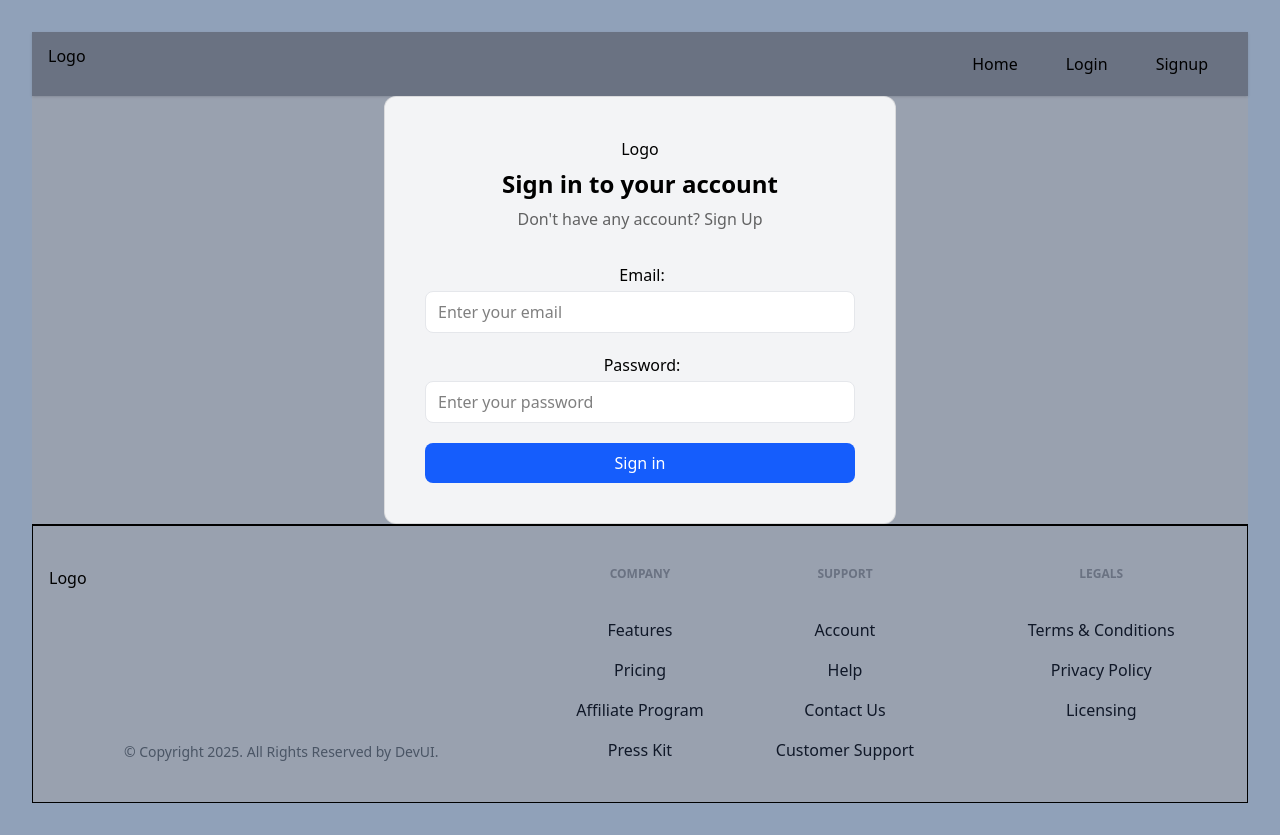
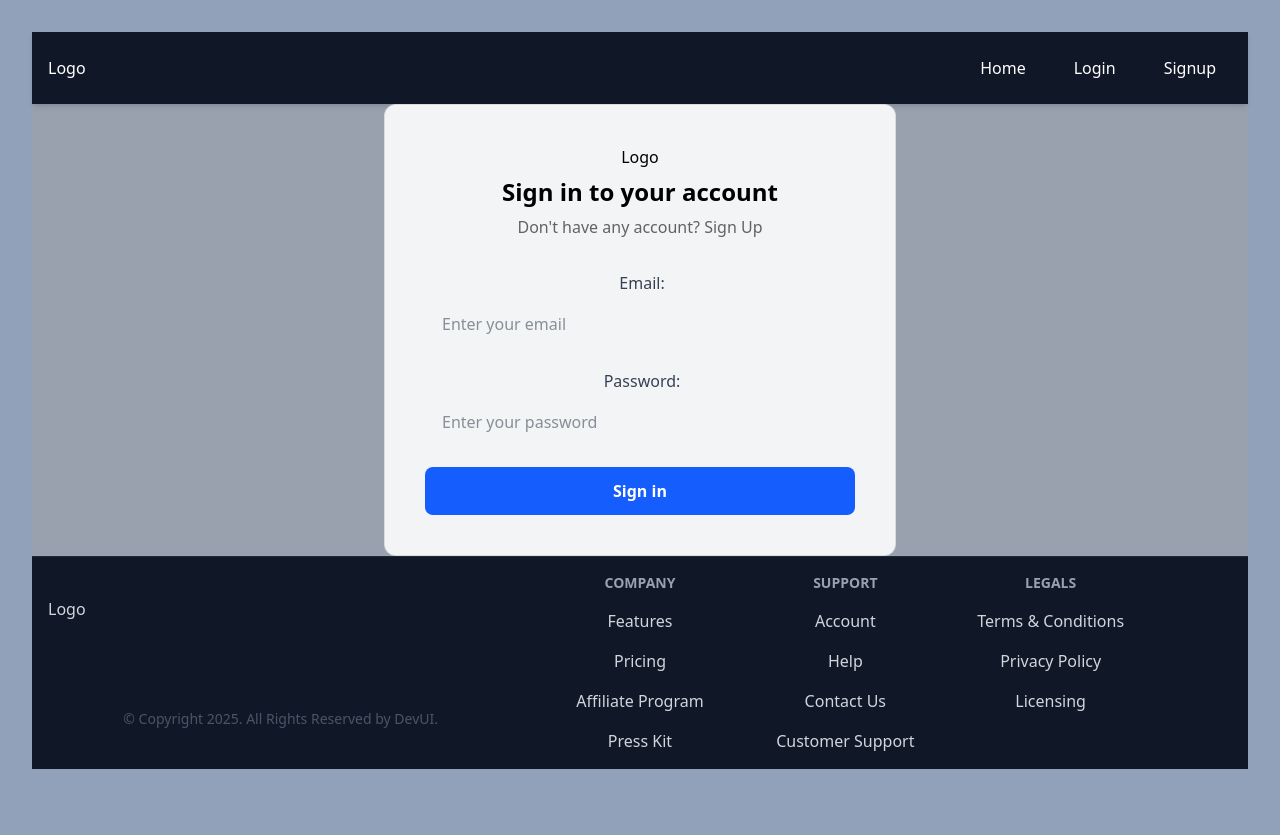
Before and after one commit to Sajal07k/MegaBlog-Fullstack-App-Using-Appwrite, a React (Vite) app: page /login in a window 1280 px wide. After the commit the page ends 801 px from the top, so only its background shows below. Built offline with nearby package versions, Linux system fonts and the light colour scheme; no server answers.

Commit message:
Update UI Tailwind Classes

```diff
--- a/src/components/Button.jsx
+++ b/src/components/Button.jsx
@@ -9,7 +9,7 @@ function Button({
     ...props
 }) {
     return (
-        <button className={`px-4 py-2 rounded-lg ${bgColor} ${textColor} ${className}`} {...props}>
+        <button className={`px-6 py-3 rounded-lg font-semibold cursor-pointer ${bgColor} ${textColor} ${className}`} {...props}>
             {children}
         </button>
     )
--- a/src/components/Footer/Footer.jsx
+++ b/src/components/Footer/Footer.jsx
@@ -4,7 +4,7 @@ import Logo from '../Logo'
 
 function Footer() {
   return (
-    <section className="relative overflow-hidden py-10 bg-gray-400 border border-t-2 border-t-black">
+    <section className="bg-gray-900 text-gray-300 py-10 border-t border-gray-800">
             <div className="relative z-10 mx-auto max-w-7xl px-4">
                 <div className="-m-6 flex flex-wrap">
                     <div className="w-full p-6 md:w-1/2 lg:w-5/12">
@@ -19,15 +19,15 @@ function Footer() {
                             </div>
                         </div>
                     </div>
-                    <div className="w-full p-6 md:w-1/2 lg:w-2/12">
+                    <div className="w-full md:w-1/2 lg:w-2/12 px-4 mb-8 md:mb-0">
                         <div className="h-full">
-                            <h3 className="tracking-px mb-9  text-xs font-semibold uppercase text-gray-500">
+                            <h3 className="text-sm font-semibold uppercase mb-4 text-gray-400">
                                 Company
                             </h3>
                             <ul>
                                 <li className="mb-4">
                                     <Link
-                                        className=" text-base font-medium text-gray-900 hover:text-gray-700"
+                                        className="hover:text-white transition"
                                         to="/"
                                     >
                                         Features
@@ -35,7 +35,7 @@ function Footer() {
                                 </li>
                                 <li className="mb-4">
                                     <Link
-                                        className=" text-base font-medium text-gray-900 hover:text-gray-700"
+                                        className="hover:text-white transition"
                                         to="/"
                                     >
                                         Pricing
@@ -43,7 +43,7 @@ function Footer() {
                                 </li>
                                 <li className="mb-4">
                                     <Link
-                                        className=" text-base font-medium text-gray-900 hover:text-gray-700"
+                                        className="hover:text-white transition"
                                         to="/"
                                     >
                                         Affiliate Program
@@ -51,7 +51,7 @@ function Footer() {
                                 </li>
                                 <li>
                                     <Link
-                                        className=" text-base font-medium text-gray-900 hover:text-gray-700"
+                                        className="hover:text-white transition"
                                         to="/"
                                     >
                                         Press Kit
@@ -60,15 +60,15 @@ function Footer() {
                             </ul>
                         </div>
                     </div>
-                    <div className="w-full p-6 md:w-1/2 lg:w-2/12">
+                    <div className="w-full md:w-1/2 lg:w-2/12 px-4 mb-8 md:mb-0">
                         <div className="h-full">
-                            <h3 className="tracking-px mb-9  text-xs font-semibold uppercase text-gray-500">
+                            <h3 className="text-sm font-semibold uppercase mb-4 text-gray-400">
                                 Support
                             </h3>
                             <ul>
                                 <li className="mb-4">
                                     <Link
-                                        className=" text-base font-medium text-gray-900 hover:text-gray-700"
+                                        className="hover:text-white transition"
                                         to="/"
                                     >
                                         Account
@@ -76,7 +76,7 @@ function Footer() {
                                 </li>
                                 <li className="mb-4">
                                     <Link
-                                        className=" text-base font-medium text-gray-900 hover:text-gray-700"
+                                        className="hover:text-white transition"
                                         to="/"
                                     >
                                         Help
@@ -84,7 +84,7 @@ function Footer() {
                                 </li>
                                 <li className="mb-4">
                                     <Link
-                                        className=" text-base font-medium text-gray-900 hover:text-gray-700"
+                                        className="hover:text-white transition"
                                         to="/"
                                     >
                                         Contact Us
@@ -92,7 +92,7 @@ function Footer() {
                                 </li>
                                 <li>
                                     <Link
-                                        className=" text-base font-medium text-gray-900 hover:text-gray-700"
+                                        className="hover:text-white transition"
                                         to="/"
                                     >
                                         Customer Support
@@ -101,15 +101,15 @@ function Footer() {
                             </ul>
                         </div>
                     </div>
-                    <div className="w-full p-6 md:w-1/2 lg:w-3/12">
+                    <div className="w-full md:w-1/2 lg:w-2/12 px-4 mb-8 md:mb-0">
                         <div className="h-full">
-                            <h3 className="tracking-px mb-9  text-xs font-semibold uppercase text-gray-500">
+                            <h3 className="text-sm font-semibold uppercase mb-4 text-gray-400">
                                 Legals
                             </h3>
                             <ul>
                                 <li className="mb-4">
                                     <Link
-                                        className=" text-base font-medium text-gray-900 hover:text-gray-700"
+                                        className="hover:text-white transition"
                                         to="/"
                                     >
                                         Terms &amp; Conditions
@@ -117,7 +117,7 @@ function Footer() {
                                 </li>
                                 <li className="mb-4">
                                     <Link
-                                        className=" text-base font-medium text-gray-900 hover:text-gray-700"
+                                        className="hover:text-white transition"
                                         to="/"
                                     >
                                         Privacy Policy
@@ -125,7 +125,7 @@ function Footer() {
                                 </li>
                                 <li>
                                     <Link
-                                        className=" text-base font-medium text-gray-900 hover:text-gray-700"
+                                        className="hover:text-white transition"
                                         to="/"
                                     >
                                         Licensing
--- a/src/components/Header/Header.jsx
+++ b/src/components/Header/Header.jsx
@@ -37,22 +37,22 @@ function Header() {
     ]
 
     return (
-        <header className='py-3 shadow bg-gray-500'>
+        <header className='bg-gray-900 text-white shadow-md py-4'>
             <Container>
-                <nav className='flex'>
+                <nav className='flex items-center justify-between'>
                     <div className='mr-4'>
                         <Link to='/'>
                             <Logo width='70px' />
 
                         </Link>
                     </div>
-                    <ul className='flex ml-auto'>
+                    <ul className='flex items-center space-x-4 text-white font-medium'>
                         {navItems.map((item) =>
                             item.active ? (
                                 <li key={item.name}>
                                     <button
                                         onClick={() => navigate(item.slug)}
-                                        className='inline-bock px-6 py-2 duration-200 hover:bg-blue-100 rounded-full'
+                                        className='px-4 py-2 rounded-full transition-all duration-300 hover:bg-white hover:text-purple-700'
                                     >{item.name}</button>
                                 </li>
                             ) : null
--- a/src/components/Input.jsx
+++ b/src/components/Input.jsx
@@ -10,14 +10,28 @@ const Input = React.forwardRef(function Input({
     return (
         <div className='w-full'>
             {label && <label
-                className='inline-block mb-1 pl-1'
+                className='inline-block mb-1 pl-1 text-gray-700 font-medium'
                 htmlFor={id}>
                 {label}
             </label>
             }
             <input
                 type={type}
-                className={`px-3 py-2 rounded-lg bg-white text-black outline-none focus:bg-gray-50 duration-200 border border-gray-200 w-full ${className}`}
+                className={`
+                    rounded-lg
+                    bg-gray-100
+                    text-gray-800
+                    outline-none
+                    focus:ring-2
+                    focus:ring-blue-500
+                    duration-200
+                    border
+                    border-transparent
+                    w-full
+                    ${className}
+                    ${type === 'file' ? 'py-3' : 'px-4 py-3'}
+                    ${type === 'file' ? 'file:cursor-pointer file:mr-4 file:py-2 file:px-4 file:rounded-md file:border-0 file:text-sm file:font-semibold file:bg-blue-500 file:text-white hover:file:bg-blue-600 cursor-pointer' : ''}
+                `}
                 ref={ref}
                 {...props}
                 id={id}
--- a/src/components/RTE.jsx
+++ b/src/components/RTE.jsx
@@ -6,7 +6,7 @@ import {Controller } from 'react-hook-form';
 export default function RTE({name, control, label, defaultValue =""}) {
   return (
     <div className='w-full'>
-    {label && <label className='inline-block mb-1 pl-1'>{label}</label>}
+    {label && <label className='inline-block mb-1 pl-1 text-gray-700 font-medium'>{label}</label>}
 
     <Controller
     name={name || "content"}
--- a/src/components/Select.jsx
+++ b/src/components/Select.jsx
@@ -8,21 +8,21 @@ function Select({
 }, ref) {
     const id = useId();
     return (
-         <div className='w-full'>
-            {label && <label htmlFor={id} className=''></label>}
-            <search
+        <div className='w-full'>
+            {label && <label htmlFor={id} className='inline-block mb-1 pl-1 text-gray-700 font-medium'>{label}</label>}
+            <select // **CRITICAL FIX: Changed from <search> to <select>**
                 {...props}
                 id={id}
                 ref={ref}
-                className={`px-3 py-2 rounded-lg bg-white text-black outline-none focus:bg-gray-50 duration-200 border border-gray-200 w-full ${className}`}
+                className={`px-4 py-3 rounded-lg bg-gray-100 text-gray-800 outline-none focus:ring-2 focus:ring-blue-500 duration-200 border border-transparent w-full cursor-pointer ${className}`}
             >
                 {options?.map((option) => (
                     <option key={option} value={option}>
                         {option}
                     </option>
                 ))}
-            </search>
-         </div>
+            </select>
+        </div>
     )
 }
 
```
